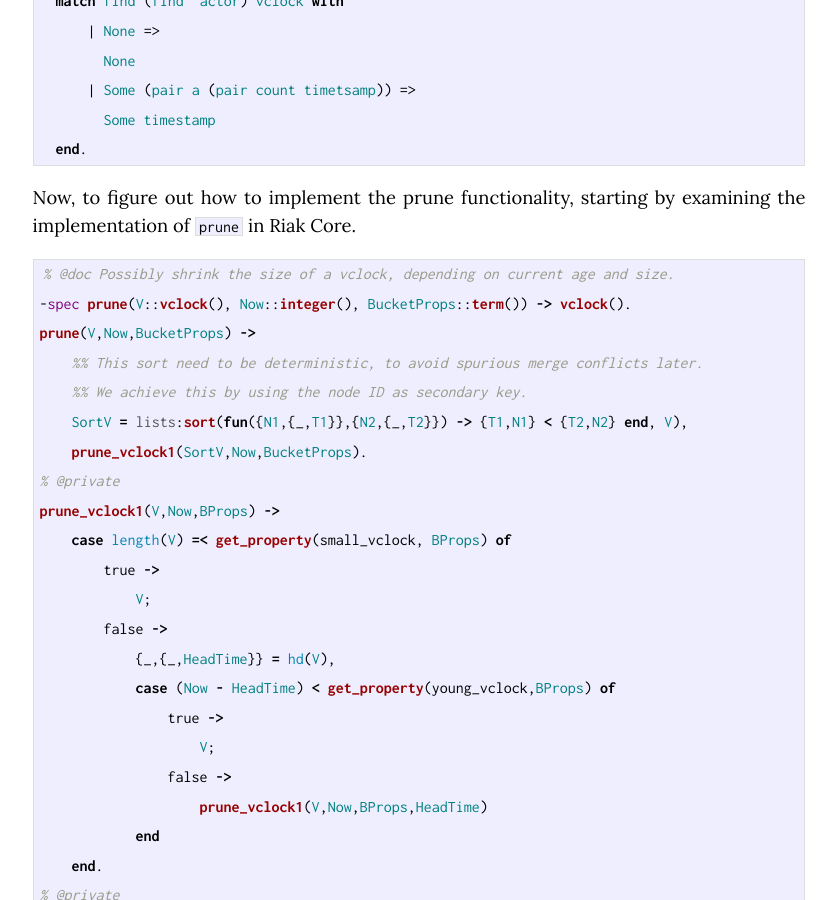
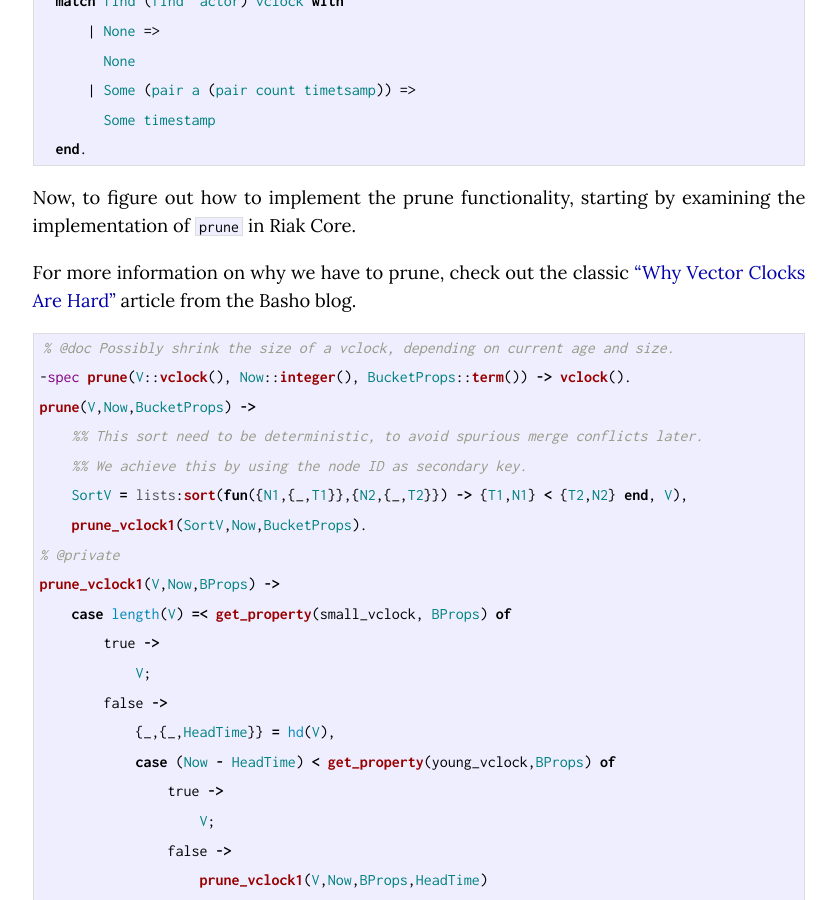
Before and after one commit to cmeiklejohn/cmeiklejohn.github.io, a Jekyll site: the page built from _posts/2013-11-18-verified-vector-clocks-an-experience-report-part-2.markdown, in a window 1280 px wide and 900 px high, scrolled down 5151 px. Shown: the whole window, without its empty margins (221-1057 px from the left). Built offline with Jekyll 4.4.1, drawn with Linux system fonts in a browser that asks for light colours; comment, search, counter and statistics services are not loaded.

Commit message:
Add hard vclock ref.

```diff
--- a/_posts/2013-11-18-verified-vector-clocks-an-experience-report-part-2.markdown
+++ b/_posts/2013-11-18-verified-vector-clocks-an-experience-report-part-2.markdown
@@ -207,6 +207,9 @@ Definition get_timestamp (actor : actor) (vclock : vclock) :=
 Now, to figure out how to implement the prune functionality, starting by
 examining the implementation of `prune` in Riak Core.
 
+For more information on why we have to prune, check out the classic
+["Why Vector Clocks Are Hard"][hard] article from the Basho blog.
+
 {% highlight erlang %}
 % @doc Possibly shrink the size of a vclock, depending on current age and size.
 -spec prune(V::vclock(), Now::integer(), BucketProps::term()) -> vclock().
@@ -340,3 +343,4 @@ In the next post, we'll look at how we begin integrating this with the
 
 [verlang]: https://github.com/tcarstens/verlang
 [riak_core]: https://github.com/basho/riak_core
+[hard]: http://basho.com/why-vector-clocks-are-hard/
```
